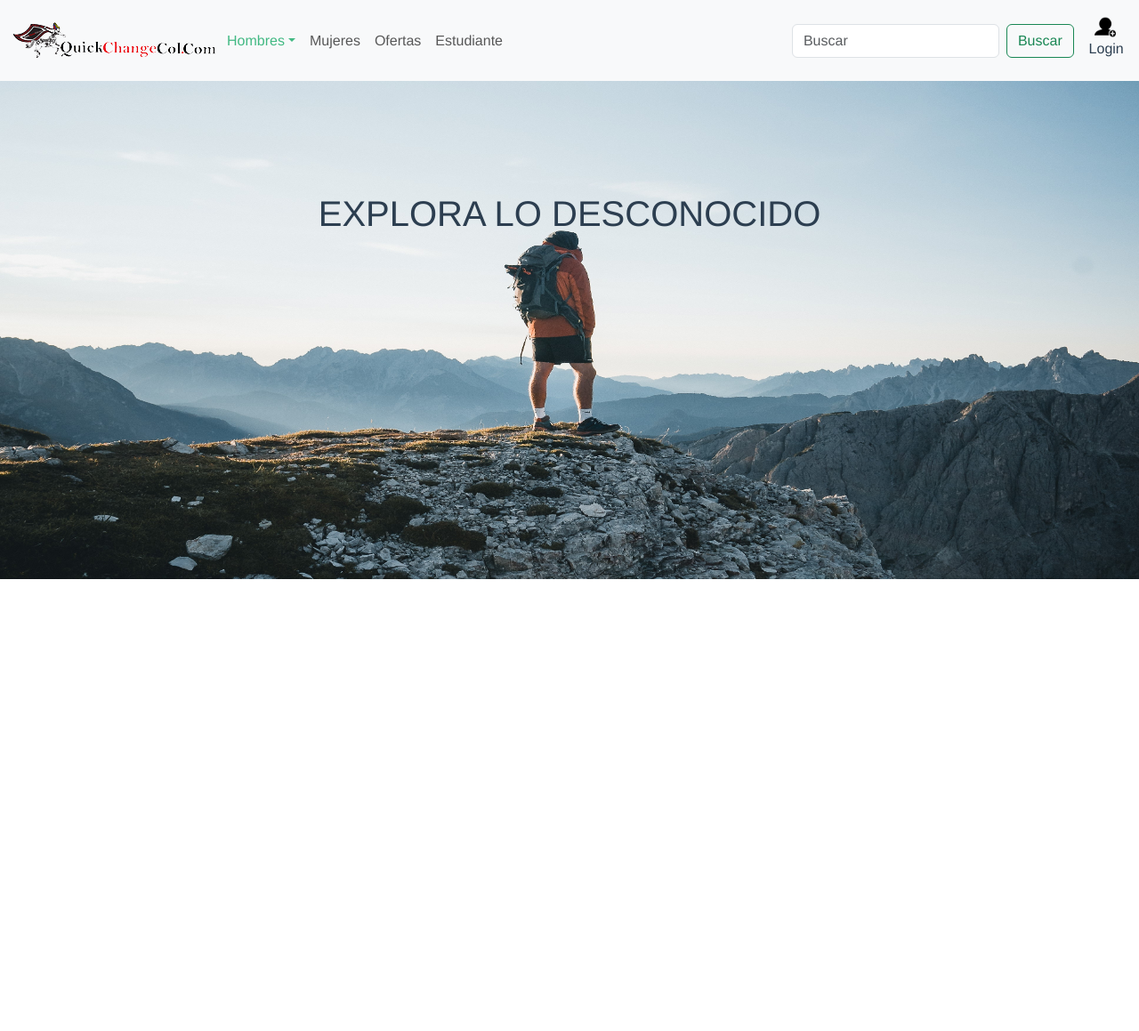
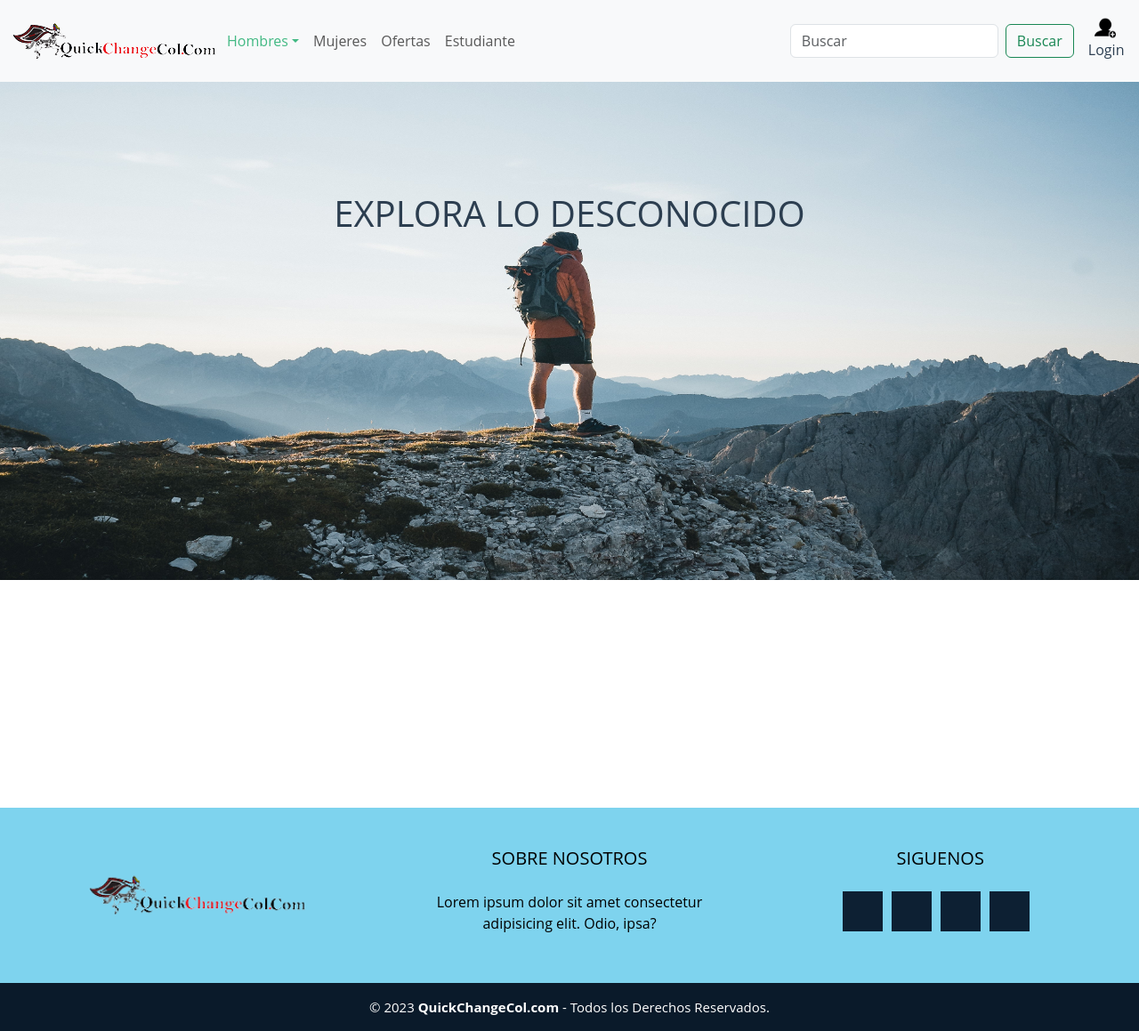
Before and after one commit to FabianT0000/QuickChangeVue, a Vue app: page /#/ in a window 1280 px wide. Shown: the whole page at 89% size. Before the commit the page ends 800 px from the top, so only its background shows below. Built offline with nearby package versions, Linux system fonts and the light colour scheme.

Commit message:
agregando el footer

```diff
--- a/src/views/HomeView.vue
+++ b/src/views/HomeView.vue
@@ -1,11 +1,13 @@
 <template>
   <div class="home">
-    <img alt="Vue logo" src="../assets/banner.jpg">
+    <img class="img-home" alt="Vue logo" src="../assets/banner.jpg">
     <div class="texto-home">
       <h1>EXPLORA LO DESCONOCIDO</h1>
     </div>
 
     <HelloWorld msg=""/>
+
+    <DesginFooter class="designfooter"/>
 
   </div>
 </template>
@@ -15,19 +17,20 @@
 import HelloWorld from '@/components/HelloWorld.vue'
 import "bootstrap";
 import "bootstrap/dist/css/bootstrap.min.css";
-
+import DesginFooter from '@/components/DesignFooter.vue';
 
 export default {
   name: 'HomeView',
   components: {
-    HelloWorld
+    HelloWorld,
+    DesginFooter
   }
 }
 </script>
 
 <style>
 
-.home img{
+.img-home{
   width: 100%;
   height: 70vh;
   background-image: linear-gradient(rgba(0, 0, 0, 0.75), rgba(0, 0, 0, 0.75)),
@@ -41,4 +44,10 @@ export default {
     left: 50%;
     transform: translate(-50%, -50%);
 }
+
+.designfooter{
+  margin-top: 20%;
+}
+
+
 </style>
--- a/src/views/RegistroUserView.vue
+++ b/src/views/RegistroUserView.vue
@@ -3,6 +3,7 @@
         <h3>Registrarse</h3> <h4>(en pruebas)</h4>
         <div class="components">
        <RegistroClientes/>
+       <DesginFooter class="designfooter"/>
         </div>
     </div>
 </template>
@@ -11,13 +12,24 @@
 import  RegistroClientes from "@/components/RegistroClientes.vue";
 import "bootstrap";
 import "bootstrap/dist/css/bootstrap.min.css";
+import DesginFooter from '@/components/DesignFooter.vue';
 
 export default {
 name: 'RegistroUserView',
 
   components: {
     RegistroClientes,
+    DesginFooter
 
   }
 }
 </script>
+
+
+<style>
+
+.designfooter{
+  margin-top: 20%;
+}
+
+</style>
```
